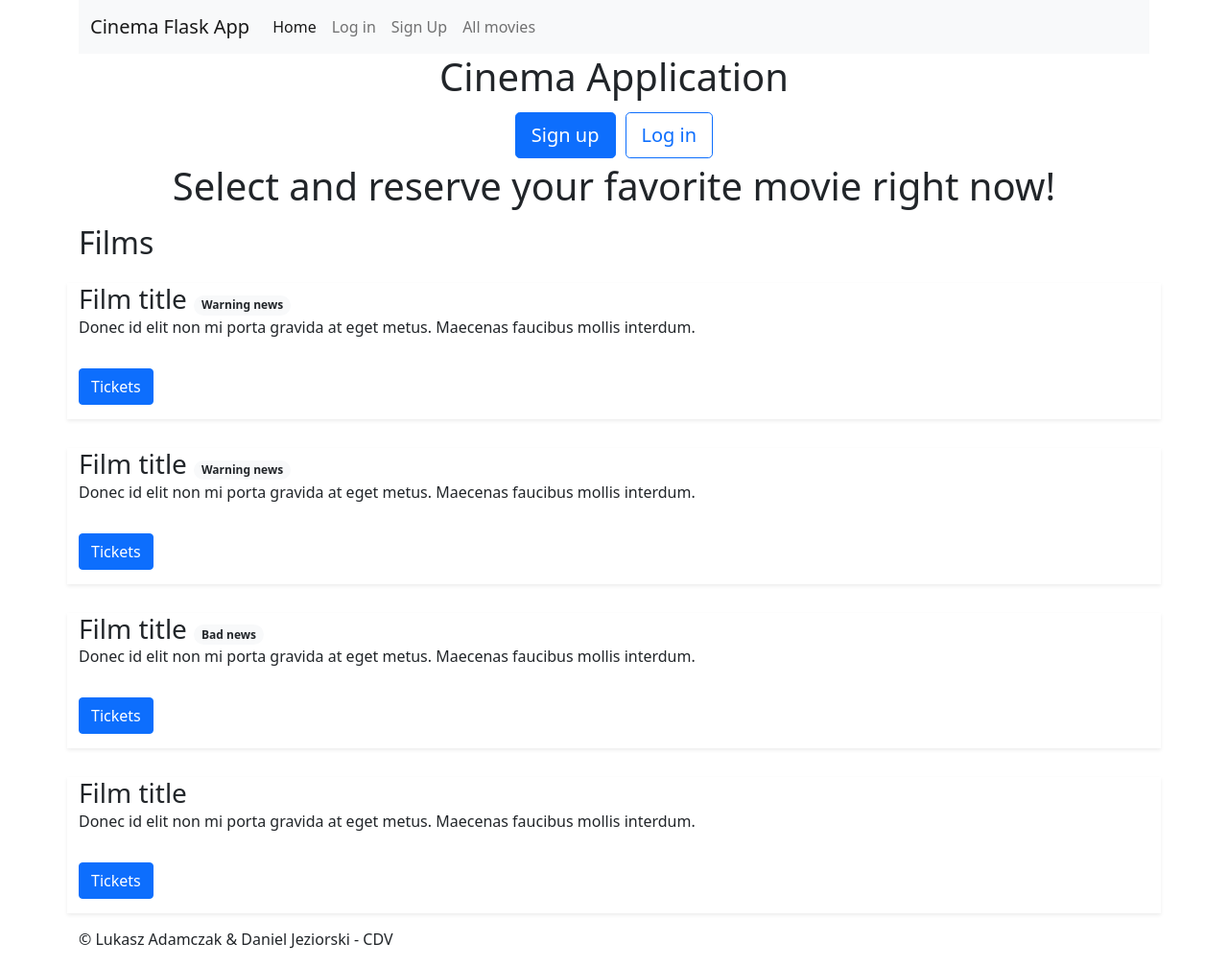
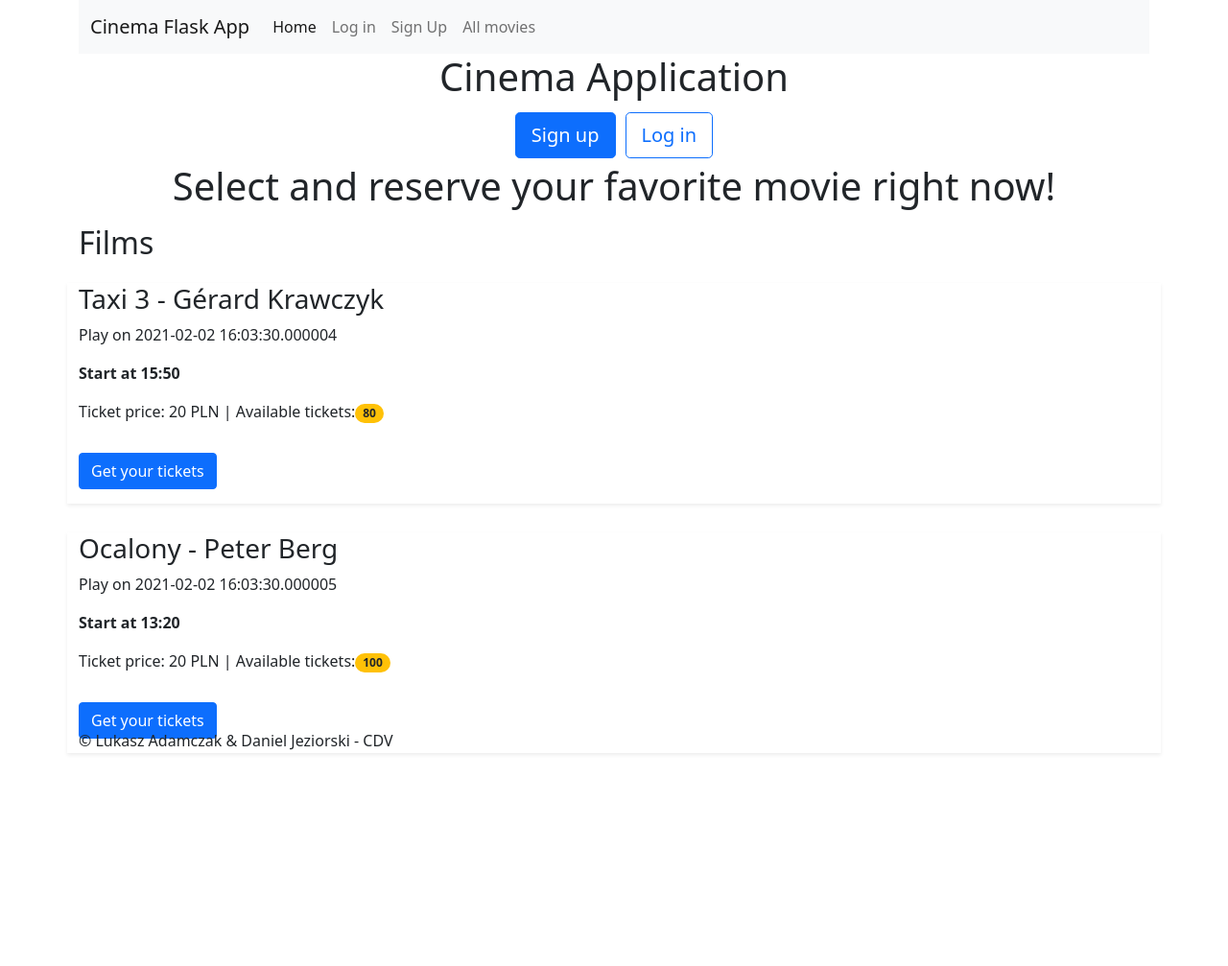
Before and after one commit to jeziorski/cdv-python, a Flask app: page / in a window 1280 px wide. Shown: the whole page at 96% size. After the commit the page ends 786 px from the top, so only its background shows below. Run offline with Flask 2, Linux system fonts and the light colour scheme; data comes from the database, SQL or seed files in the repository; some libraries are stand-ins or nearby versions.

Commit message:
Adding movie updated, (added redirection)

```diff
--- a/FlaskApp/app.py
+++ b/FlaskApp/app.py
@@ -13,12 +13,21 @@ app.config['SQLALCHEMY_TRACK_MODIFICATIONS'] = False
 
 db = SQLAlchemy(app)
 
+def AllMovies():
+    con = sqlite3.connect('cinema.db')
+    con.row_factory = sqlite3.Row
+    cur = con.cursor()
 
-
+    movie_list = cur.execute(
+        """
+        SELECT id, title, date, start_time, duration_in_min, director, seats, price FROM Movie
+        """)
+    return movie_list
 app = Flask(__name__)
 @app.route("/")
 def main():
-    return render_template('index.html')
+    movie_list = AllMovies()
+    return render_template('index.html', movie_list=movie_list)
 
 @app.route('/showSignUp', methods=["GET", "POST"])
 def ShowSignUp():
@@ -91,14 +100,7 @@ def Logging():
 
 @app.route('/admin', methods=["GET", "POST"])
 def ShowAdmin():
-    con = sqlite3.connect('cinema.db')
-    con.row_factory = sqlite3.Row
-    cur = con.cursor()
-    movie_list = cur.execute(
-        """
-        SELECT id, title, date, start_time, duration_in_min, director, seats, price FROM Movie
-        """)
-    con.commit()
+    movie_list = AllMovies()
     return render_template('adminpanel.html', movie_list = movie_list)
 
 
@@ -109,15 +111,7 @@ def ShowClient():
 
 @app.route('/movies', methods=["GET", "POST"])
 def ShowMovies():
-    con = sqlite3.connect('cinema.db')
-    con.row_factory = sqlite3.Row
-    cur = con.cursor()
-
-    movie_list = cur.execute(
-        """
-        SELECT title, date, start_time, duration_in_min, director, seats, price FROM Movie
-        """)
-    con.commit()
+    movie_list = AllMovies()
     return render_template('movies.html', movie_list = movie_list)
 
 
@@ -146,13 +140,34 @@ def AddMovie():
 
 @app.route('/deletemovie', methods=["GET","POST"])
 def DeleteMovie():
-    _movieID = request.form['deleteID']
+    _movieID = request.form['Id']
     con = sqlite3.connect('cinema.db')
     con.row_factory = sqlite3.Row
     cur = con.cursor()
-    cur.execute('DELETE FROM Movie WHERE id=?, (_movie_id)')
+    cur.execute('DELETE FROM Movie WHERE id=?', (_movieID))
+    con.commit()
     return redirect('/admin')
 
+@app.route('/updatemovie', methods=["GET","POST"])
+def UpdateMovie():
+    if request.method == 'POST':
+        _movie_id = request.form['Id']
+        _title = request.form['Title']
+        _date = request.form['Date']
+        _start_time = request.form['Time']
+        _duration_in_min = request.form['Duration']
+        _director = request.form['Director']
+        _seats = request.form['Seats']
+        _price = request.form['Price']
+
+        con = sqlite3.connect('cinema.db')
+        con.row_factory = sqlite3.Row
+        cur = con.cursor()
+        cur.execute('UPDATE Movie SET title=_title, date=_date, start_time=_start_time , duration_in_min=_duration_in_min, director=_director, seats=_seats, price=_price WHERE id=_movie_id' )
+
+        con.commit()
+        return redirect('/admin')
+    return redirect('/admin')
 
 @app.errorhandler(404)
 def not_found(error):
--- a/FlaskApp/db.py
+++ b/FlaskApp/db.py
@@ -65,4 +65,6 @@ session.add_all([
     Movie(title="Ocalony", start_time='13:20', duration_in_min=134, director='Peter Berg', seats=100, price=20),
 ])
 
+
+
 session.commit()
--- a/FlaskApp/templates/index.html
+++ b/FlaskApp/templates/index.html
@@ -59,29 +59,19 @@
             <div class="col-lg-12">
                 <h2>Films</h2>
             </div>
+            {% for m in movie_list %}
             <div class="col-lg-12 shadow-sm" style="margin:15px 0">
-                <span class="h3">Film title </span><span class="badge rounded-pill bg-light text-dark">Warning news</span>
-                <p>Donec id elit non mi porta gravida at eget metus. Maecenas faucibus mollis interdum.</p>
-                <a class="btn btn-primary" href="#" style="margin:15px 0">Tickets</a>
+                <p class="h3">{{ m.title }} - {{ m.director }}</p>
+                <p><span>Play on {{ m.date }} </span></p>
+                <p><span><strong>Start at {{ m.start_time }}</strong></span></p>
+                <p><span>Ticket price: {{ m.price }} PLN | Available tickets:</span><span class="badge rounded-pill bg-warning text-dark">{{ m.seats }}</span></p>
+                <p><span></span></p>
+                <a class="btn btn-primary" href="/client" style="margin:15px 0">Get your tickets</a>
             </div>
-            <div class="col-lg-12 shadow-sm" style="margin:15px 0">
-                <span class="h3">Film title </span><span class="badge rounded-pill bg-light text-dark"> Warning news</span>
-                <p>Donec id elit non mi porta gravida at eget metus. Maecenas faucibus mollis interdum.</p>
-                <a class="btn btn-primary" href="#" style="margin:15px 0">Tickets</a>
-            </div>
-            <div class="col-lg-12 shadow-sm" style="margin:15px 0">
-                <span class="h3">Film title </span><span class="badge rounded-pill bg-light text-dark">Bad news</span>
-                <p>Donec id elit non mi porta gravida at eget metus. Maecenas faucibus mollis interdum.</p>
-                <a class="btn btn-primary" href="#" style="margin:15px 0">Tickets</a>
-            </div>
-            <div class="col-lg-12 shadow-sm" style="margin:15px 0">
-                <span class="h3">Film title </span><span class="badge rounded-pill bg-light text-dark"></span>
-                <p>Donec id elit non mi porta gravida at eget metus. Maecenas faucibus mollis interdum.</p>
-                <a class="btn btn-primary" style="margin:15px 0" href="#">Tickets</a>
-            </div>
+            {% endfor %}
         </div>
 
-        <footer class="footer bottom-0 w-100">
+        <footer class="footer position-fixed bottom-0 w-100">
             <p>&copy; Lukasz Adamczak & Daniel Jeziorski - CDV</p>
         </footer>
 
```
Also changed, not shown: FlaskApp/templates/adminpanel.html (+15 -17 lines), FlaskApp/templates/movies.html (+0 -18 lines).
